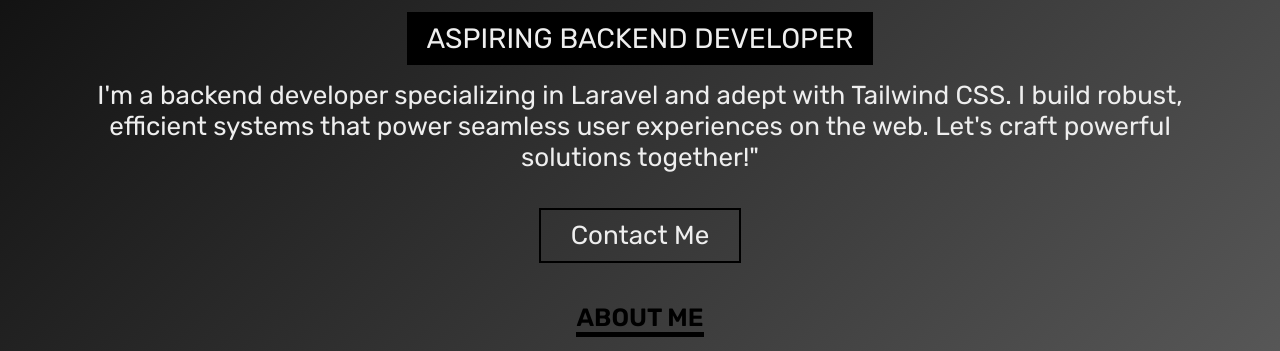
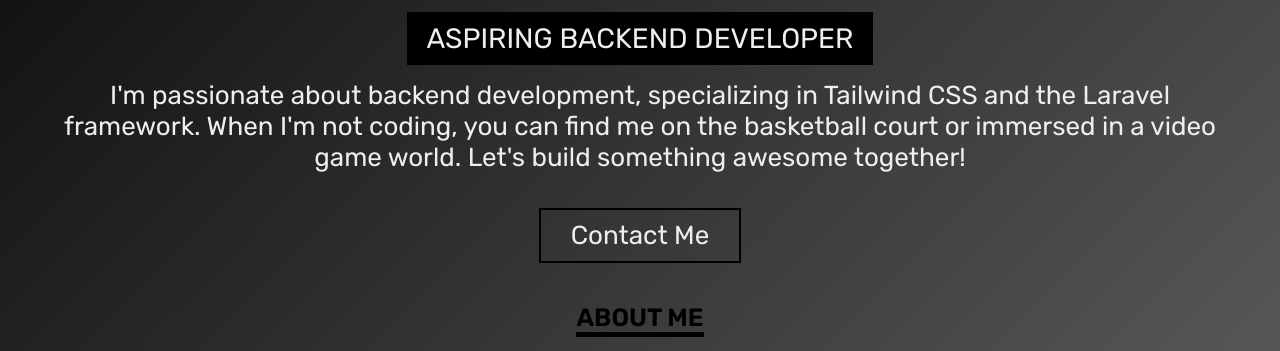
Before and after one commit to EJARNAD0/deploy, a plain HTML site: page index.html in a window 1280 px wide. Shown: the part 449-800 px from the top of the page. Drawn offline with Linux system fonts and the light colour scheme; files whose address does not match are found by name.

Commit message:
Update index.html

```diff
--- a/index.html
+++ b/index.html
@@ -27,8 +27,8 @@
         <div class="content">
             <h3>Hi, I am <span>EJ ARNADO</span></h3>
             <span data-aos="fade-up">ASPIRING BACKEND DEVELOPER</span>
-            <p data-aos="fade-up">I'm a backend developer specializing in Laravel and adept with Tailwind CSS.
-                I build robust, efficient systems that power seamless user experiences on the web. Let's craft powerful solutions together!"</p>
+            <p data-aos="fade-up">I'm passionate about backend development, specializing in Tailwind CSS and the Laravel framework.
+                When I'm not coding, you can find me on the basketball court or immersed in a video game world. Let's build something awesome together!</p>
             <a href="#contact" class="btn">Contact Me</a>
         </div>
     </section>
```
